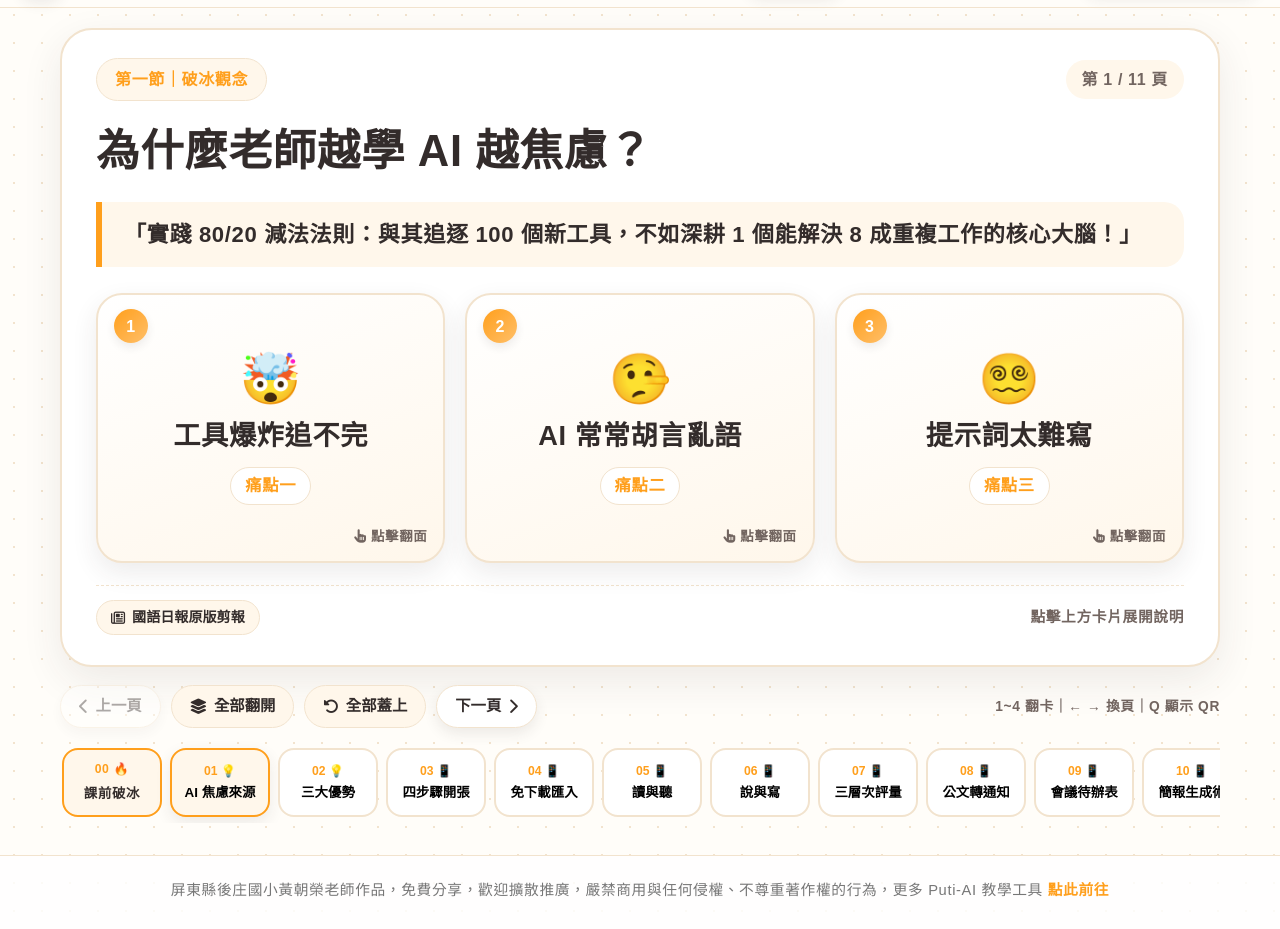
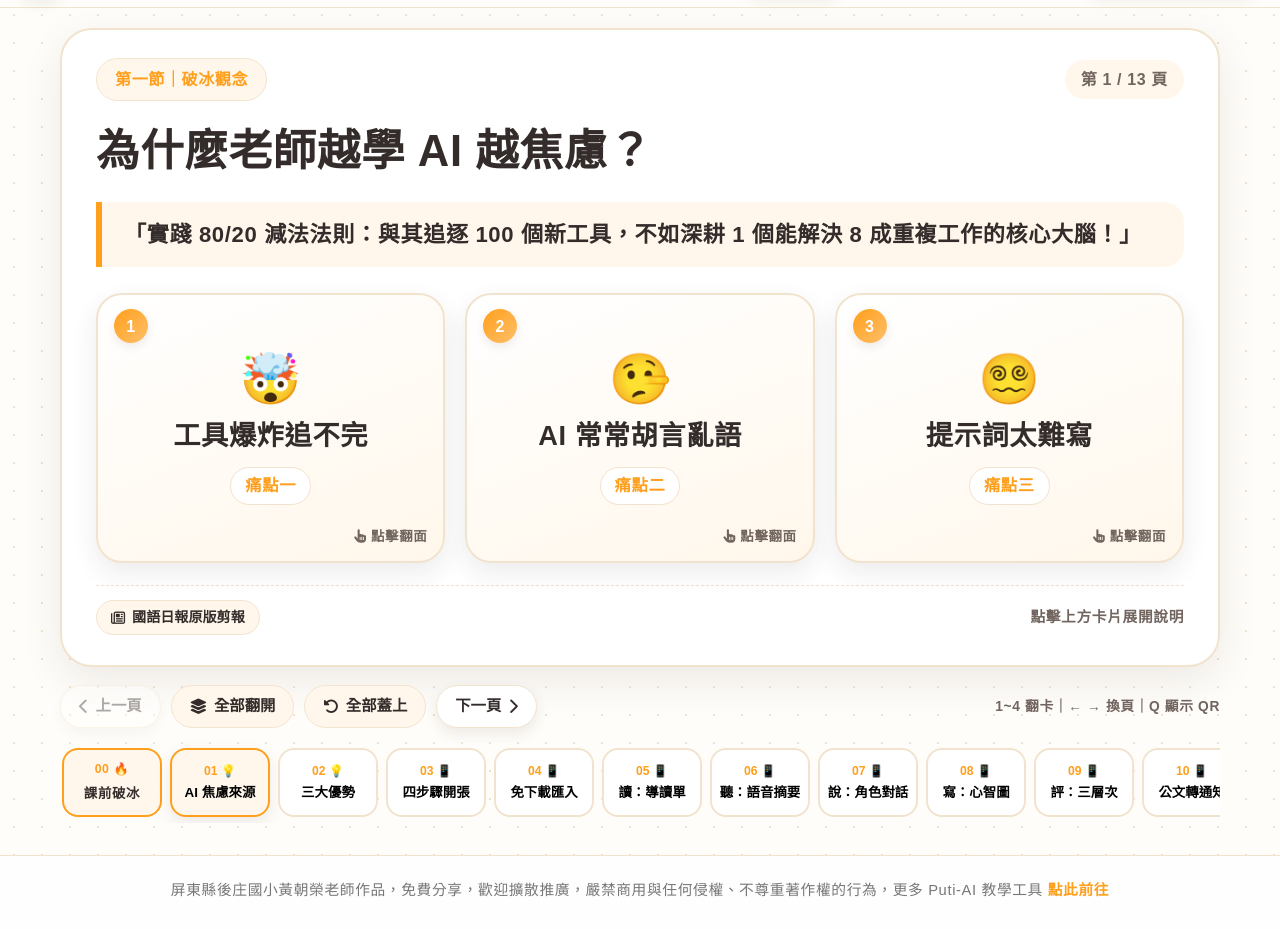
Before and after one commit to puti001/pt-1124-notebooklm, a plain HTML site: page index.html in a window 1280 px wide. Shown: the part 55-984 px from the top of the page. Drawn offline with Linux system fonts and the light colour scheme; a web font is replaced by a local one.

Commit message:
feat: 將讀、聽、說、寫、評五面向拆為各自獨立投影片（共13頁）

```diff
--- a/index.html
+++ b/index.html
@@ -847,35 +847,42 @@
       {
         id: 5,
         code: "05",
-        shortTitle: "讀與聽",
+        shortTitle: "讀：導讀單",
         session: "s1",
-        sessionName: "第一節｜讀 ╳ 聽",
-        title: "九塊肌：一鍵搞定讀與聽",
-        quote: "「不用寫程式指令，點兩顆預設按鈕，5 分鐘產出閱讀理解單 ＋ 繁體中文 Podcast！」",
+        sessionName: "第一節｜五面向【讀】",
+        title: "九塊肌【讀】：一鍵產出導讀單",
+        quote: "「以往設計閱讀理解單要花半天，現在只要點兩下滑鼠，30 秒搞定！」",
         clipping: {
           title: "國語日報第二篇（115.09.30）數位備課箱 打造五面向智慧教學",
           img: "AI-數位教學與AI應用報導D1330092.jpg"
         },
         cards: [
           {
+            emoji: "📂",
+            frontTitle: "工作室 → 報告",
+            frontSub: "步驟一",
+            backBody: "在右側「工作室」面板找到「報告」，點進去選擇預設功能「研讀指南」。",
+            backNote: "✨ 完全不用寫提示詞，一鍵點擊"
+          },
+          {
             emoji: "📖",
-            frontTitle: "【讀】報告 → 研讀指南",
-            frontSub: "一鍵產出導讀單",
-            backBody: "點右側工作室「報告」→ 選「研讀指南」，自動產出文章大綱、核心生詞（火焰山、芭蕉扇）與思考題！",
-            backNote: "✨ 直接就是一份現成的課前預習 / 導讀單"
-          },
-          {
-            emoji: "🎧",
-            frontTitle: "【聽】繁中語音摘要",
-            frontSub: "擬真對話 Podcast",
-            backBody: "點「語音摘要」自訂設定，指定語言為「中文（繁體）」，貼入寫作引導焦點，秒生兩位主持人的生動廣播！",
-            backNote: "✨ 學生聽完就能輕鬆下筆寫閱讀心得"
+            frontTitle: "大綱 ＋ 核心生詞",
+            frontSub: "自動產出",
+            backBody: "系統依據〈孫悟空三借芭蕉扇〉自動整理文章大綱，並挑出「火焰山、芭蕉扇」等核心生詞解釋。",
+            backNote: "✨ 百分百貼合課文內容，不瞎掰"
+          },
+          {
+            emoji: "📝",
+            frontTitle: "現成閱讀理解單",
+            frontSub: "課堂應用",
+            backBody: "自動附上重點思考題與簡答，複製貼上稍微排版，就是一份完整的課前預習或閱讀理解單！",
+            backNote: "✨ 省下打字與找重點的時間"
           }
         ],
         steps: [
-          "① 在右側「工作室」先點「報告 → 研讀指南」看自動生成的導讀單",
-          "② 點「語音摘要」旁的自訂（鉛筆圖示），將語言改為「中文（繁體）」",
-          "③ 複製下方焦點提示詞貼進去，按生成聽聽看！"
+          "① 沿用剛剛匯入〈孫悟空三借芭蕉扇〉的筆記本",
+          "② 點選右側「工作室」→「報告」→「研讀指南」",
+          "③ 看看系統自動產出的生詞解釋與思考題，也可以用下方指令客製化！"
         ],
         source: {
           title: "教材 A：〈孫悟空三借芭蕉扇〉（沿用同一筆記本）",
@@ -884,74 +891,170 @@
         },
         prompts: [
           {
+            label: "加碼客製：國小四年級課前預習單",
+            text: "請根據〈孫悟空三借芭蕉扇〉教材，設計一份適合國小四年級的課前預習單，包含：1. 故事重點 3 句話摘要、2. 5 個核心生詞與白話解釋、3. 2 題引起閱讀興趣的預測提問。"
+          }
+        ]
+      },
+      {
+        id: 6,
+        code: "06",
+        shortTitle: "聽：語音摘要",
+        session: "s1",
+        sessionName: "第一節｜五面向【聽】",
+        title: "九塊肌【聽】：繁中 Podcast 寫作引導",
+        quote: "「把課文變成兩位主持人的生動廣播節目，學生聽完就能輕鬆下筆寫心得！」",
+        clipping: {
+          title: "國語日報第二篇（115.09.30）預設功能 搞定聽讀",
+          img: "AI-數位教學與AI應用報導D1330092.jpg"
+        },
+        cards: [
+          {
+            emoji: "🎧",
+            frontTitle: "工作室 → 語音摘要",
+            frontSub: "步驟一",
+            backBody: "在右側「工作室」找到「語音摘要」，先別急著直接點生成，請點旁邊的自訂（鉛筆）圖示！",
+            backNote: "✨ 自訂一下，成品精準度大提升"
+          },
+          {
+            emoji: "🇹🇼",
+            frontTitle: "指定「中文（繁體）」",
+            frontSub: "步驟二",
+            backBody: "在語言設定中選擇「中文（繁體）」，兩位主持人就會用自然流暢的繁體中文一搭一唱。",
+            backNote: "✨ 語氣自然，像在聽真實廣播"
+          },
+          {
+            emoji: "✍️",
+            frontTitle: "貼入寫作引導焦點",
+            frontSub: "雙向減壓",
+            backBody: "在焦點框指定受眾為「小四學生」，引導他們思考心得寫法，老師輕鬆教、學生有靈感寫！",
+            backNote: "✨ 掃本關 QR 直接複製寫作引導焦點"
+          }
+        ],
+        steps: [
+          "① 點右側「工作室」→「語音摘要」旁的自訂（鉛筆圖示）",
+          "② 將輸出語言選擇為「中文（繁體）」",
+          "③ 複製下方焦點提示詞貼進焦點框，點生成聽聽看！"
+        ],
+        source: {
+          title: "教材 A：〈孫悟空三借芭蕉扇〉（沿用同一筆記本）",
+          relUrl: "sources/sunwukong.html",
+          fullTextKey: "sunwukong"
+        },
+        prompts: [
+          {
             label: "語音摘要（Podcast）焦點提示詞",
             text: "受眾為國小四年級學生，語氣活潑親切，請引導他們思考孫悟空面對挫折的態度，並一步步引導他們寫出本課〈孫悟空三借芭蕉扇〉的閱讀心得。"
           }
         ]
       },
       {
-        id: 6,
-        code: "06",
-        shortTitle: "說與寫",
+        id: 7,
+        code: "07",
+        shortTitle: "說：角色對話",
         session: "s1",
-        sessionName: "第一節｜說 ╳ 寫",
-        title: "說與寫：角色對話 ╳ 心智圖",
-        quote: "「讓孫悟空走進教室跟孩子對話，再用一鍵心智圖與差異化改寫幫每個學生搭鷹架！」",
+        sessionName: "第一節｜五面向【說】",
+        title: "九塊肌【說】：學習卡 ╳ 孫悟空對話",
+        quote: "「讓課文主角直接走進教室，投影在黑板上讓學生當場提問互動！」",
         clipping: {
           title: "國語日報第二篇（115.09.30）心智學習卡 幫助說寫",
           img: "AI-數位教學與AI應用報導D1330092.jpg"
         },
         cards: [
           {
+            emoji: "🃏",
+            frontTitle: "工作室 → 學習卡",
+            frontSub: "人物分析卡",
+            backBody: "一鍵為孫悟空、鐵扇公主、牛魔王產出人物特質分析卡，直接拿來做課堂小組口語討論！",
+            backNote: "✨ 幫學生快速抓住角色個性"
+          },
+          {
             emoji: "🐒",
-            frontTitle: "【說】扮演孫悟空對話",
-            frontSub: "活化課堂口語",
-            backBody: "先用工作室「學習卡」做人物分析，再請 AI 扮演孫悟空投影在黑板，讓學生當場提問互動！",
-            backNote: "💬 學生問：「被扇飛時你在想什麼？」"
-          },
-          {
-            emoji: "🗺️",
-            frontTitle: "【寫】一鍵情節心智圖",
-            frontSub: "視覺化寫作大綱",
-            backBody: "點選工作室「心智圖」，自動拆解三借芭蕉扇的波折結構，點任一節點還能直接展開細部文本！",
-            backNote: "✨ 幫孩子快速抓出起承轉合"
-          },
-          {
-            emoji: "🌈",
-            frontTitle: "差異化改寫 ╳ 換位日記",
-            frontSub: "照顧不同程度孩子",
-            backBody: "一句大白話就能把課文改寫成「學習扶助簡短詞彙版」，或請 AI 示範鐵扇公主的第一人稱心情日記！",
-            backNote: "✨ 掃本關 QR 帶走這 3 組超好用指令"
+            frontTitle: "請 AI 扮演孫悟空",
+            frontSub: "大白話指令",
+            backBody: "在中間對話框輸入大白話：「請扮演孫悟空，用他的口吻跟四年級學生對話。」",
+            backNote: "✨ 不用複雜設定，一句話就能入戲"
+          },
+          {
+            emoji: "🎤",
+            frontTitle: "教室現場提問互動",
+            frontSub: "活化口語表達",
+            backBody: "投影到黑板讓孩子提問：「悟空，你第一次被假扇子扇飛時，心裡在想什麼？」即時回應超好玩！",
+            backNote: "✨ 讓不敢舉手的孩子也搶著發問"
           }
         ],
         steps: [
-          "① 點選工作室「心智圖」與「學習卡」體驗一鍵生成",
-          "② 複製下方任一組大白話提示詞貼到中間對話框",
-          "③ 試著用學生的語氣追問一句，看孫悟空怎麼回！"
+          "① 先點右側工作室「學習卡」看看自動生成的人物卡",
+          "② 複製下方「扮演孫悟空」提示詞貼到中間對話框",
+          "③ 試著用學生的口氣追問一句，看孫悟空怎麼妙回！"
         ],
         source: null,
         prompts: [
           {
             label: "口語互動：角色扮演孫悟空",
             text: "請扮演孫悟空，用調皮又有自信的口吻跟四年級學生對話。先跟我打聲招呼，接著等待我問你借芭蕉扇的經過。"
-          },
+          }
+        ]
+      },
+      {
+        id: 8,
+        code: "08",
+        shortTitle: "寫：心智圖",
+        session: "s1",
+        sessionName: "第一節｜五面向【寫】",
+        title: "九塊肌【寫】：心智圖 ╳ 差異化寫作",
+        quote: "「一鍵拆解故事結構搭起寫作鷹架，還能針對不同程度孩子量身改寫教材！」",
+        clipping: {
+          title: "國語日報第二篇（115.09.30）心智學習卡 幫助說寫",
+          img: "AI-數位教學與AI應用報導D1330092.jpg"
+        },
+        cards: [
+          {
+            emoji: "🗺️",
+            frontTitle: "工作室 → 心智圖",
+            frontSub: "寫作結構大綱",
+            backBody: "一鍵產出「一借、二借、三借」情節發展心智圖，點任一節點還能直接展開細部文本，圖文並茂！",
+            backNote: "✨ 幫孩子秒懂故事起承轉合"
+          },
+          {
+            emoji: "🪜",
+            frontTitle: "差異化：簡短詞彙版",
+            frontSub: "照顧學習扶助生",
+            backBody: "同一份課文，一句指令就能改寫成 250 字內的簡短詞彙與短句版，減輕閱讀困難孩子的負擔。",
+            backNote: "✨ 一份教材，秒變多層次鷹架"
+          },
+          {
+            emoji: "📔",
+            frontTitle: "換位思考：心情日記",
+            frontSub: "激發創意寫作",
+            backBody: "請 AI 用「鐵扇公主第一人稱」示範寫心情日記，打破單一視角，帶學生寫出有溫度的創意作文！",
+            backNote: "✨ 掃本關 QR 帶走兩組寫作神指令"
+          }
+        ],
+        steps: [
+          "① 點右側工作室「心智圖」，試著點開其中一個分支節點",
+          "② 複製下方「簡短詞彙改寫」或「鐵扇公主心情日記」貼到對話框",
+          "③ 檢視產出成果，感受差異化備課的威力！"
+        ],
+        source: null,
+        prompts: [
           {
             label: "差異化教學：簡短詞彙改寫",
             text: "請根據教材內容，將〈孫悟空三借芭蕉扇〉改寫成適合學習困難學生的「簡短詞彙、短句版」故事，字數控制在 250 字以內，並加上段落小標題。"
           },
           {
-            label: "創意寫作：換位思考日記",
+            label: "創意寫作：鐵扇公主第一人稱日記",
             text: "請以鐵扇公主的第一人稱視角，寫一篇 200 字左右的心情日記，描述孫悟空來借芭蕉扇那天她的憤怒與無奈，當作學生換位寫作的範文。"
           }
         ]
       },
       {
-        id: 7,
-        code: "07",
-        shortTitle: "三層次評量",
+        id: 9,
+        code: "09",
+        shortTitle: "評：三層次",
         session: "s1",
-        sessionName: "第一節｜精準評量",
-        title: "評：測驗 ╳ 三層次提問",
+        sessionName: "第一節｜五面向【評】",
+        title: "九塊肌【評】：測驗 ╳ 三層次提問",
         quote: "「省去出題排版的痛苦，每題附引用出處與參考解答，把深度閱讀討論帶回課堂！」",
         clipping: null,
         cards: [
@@ -991,8 +1094,8 @@
         ]
       },
       {
-        id: 8,
-        code: "08",
+        id: 10,
+        code: "10",
         shortTitle: "公文轉通知",
         session: "s2",
         sessionName: "第二節｜公文轉譯",
@@ -1047,8 +1150,8 @@
         ]
       },
       {
-        id: 9,
-        code: "09",
+        id: 11,
+        code: "11",
         shortTitle: "會議待辦表",
         session: "s2",
         sessionName: "第二節｜會議與研習",
@@ -1100,8 +1203,8 @@
         ]
       },
       {
-        id: 10,
-        code: "10",
+        id: 12,
+        code: "12",
         shortTitle: "簡報生成術",
         session: "s2",
         sessionName: "第二節｜簡報減壓",
@@ -1152,8 +1255,8 @@
         ]
       },
       {
-        id: 11,
-        code: "11",
+        id: 13,
+        code: "13",
         shortTitle: "15分微共備",
         session: "s2",
         sessionName: "第二節｜帶回學校用",
```
Lines whose indentation alone changed are shown as unchanged.
